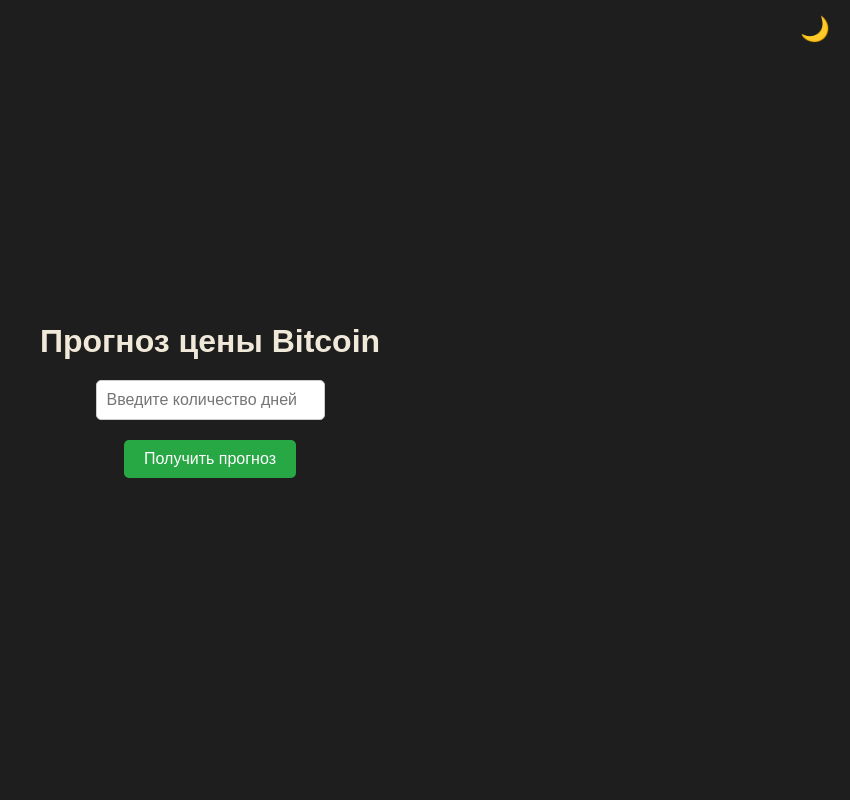
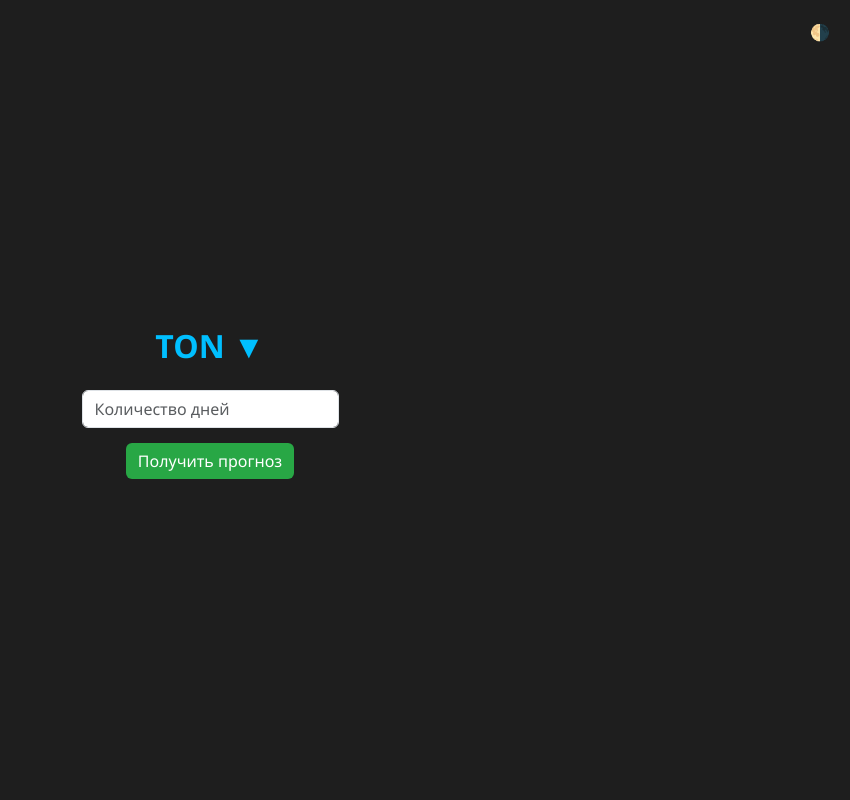
Before and after one commit to o09999/bitcoinfff, a Flask app: page / in a window 1280 px wide. Shown: the whole page, without its empty margins (430-1280 px from the left). Run offline with Flask 3, Linux system fonts and the light colour scheme; parts of the project's set-up code (start-up, migrations or seed data) failed here and were passed over.

Commit message:
бновил дизайн, добавил прогнозы и темы

```diff
--- a/app.py
+++ b/app.py
@@ -1,26 +1,32 @@
 from flask import Flask, request, jsonify, render_template
 from flask_cors import CORS
 import numpy as np
-from pycoingecko import CoinGeckoAPI
 from datetime import datetime, timedelta
 from sklearn.preprocessing import MinMaxScaler
 from tensorflow.keras.models import Sequential
 from tensorflow.keras.layers import Dense, LSTM
+import yfinance as yf
+import pandas as pd
 
 app = Flask(__name__)
 CORS(app, resources={r"/*": {"origins": "*"}})
 
-cg = CoinGeckoAPI()
+# Сопоставление названий криптовалют с тикерами yfinance
+COIN_MAP = {
+    "bitcoin": "BTC-USD",
+    "ethereum": "ETH-USD",
+    "usdt": "USDT-USD",
+    "ton": "TON11419-USD"  # или замени на корректный тикер TON, если другой
+}
 
-def get_bitcoin_data(days=365):
+def get_crypto_data(coin_id, days=365):
     end_date = datetime.now()
     start_date = end_date - timedelta(days=days)
-    data = cg.get_coin_market_chart_range_by_id(
-        id='bitcoin', vs_currency='usd',
-        from_timestamp=int(start_date.timestamp()),
-        to_timestamp=int(end_date.timestamp())
-    )
-    return [x[1] for x in data['prices']]
+    ticker = COIN_MAP.get(coin_id.lower())
+    if not ticker:
+        return None
+    data = yf.download(ticker, start=start_date, end=end_date)
+    return data['Close'].values.reshape(-1, 1) if not data.empty else None
 
 def create_dataset(data, time_step=60):
     X, y = [], []
@@ -29,51 +35,41 @@ def create_dataset(data, time_step=60):
         y.append(data[i + time_step, 0])
     return np.array(X), np.array(y)
 
-# Подготовка данных
-prices = np.array(get_bitcoin_data()).reshape(-1, 1)
-scaler = MinMaxScaler(feature_range=(0, 1))
-scaled_prices = scaler.fit_transform(prices)
+# Предсказание
+@app.route('/predict/<coin_id>/<int:days>', methods=['GET'])
+def predict(coin_id, days):
+    prices = get_crypto_data(coin_id)
+    if prices is None or len(prices) < 61:
+        return jsonify({"error": f"Not enough data or invalid coin: {coin_id}"}), 400
 
-# Модель LSTM
-time_step = 60
-X, y = create_dataset(scaled_prices, time_step)
-X = X.reshape(X.shape[0], X.shape[1], 1)
+    scaler = MinMaxScaler(feature_range=(0, 1))
+    scaled_prices = scaler.fit_transform(prices)
+    time_step = 60
+    X, y = create_dataset(scaled_prices, time_step)
+    X = X.reshape(X.shape[0], X.shape[1], 1)
 
-model = Sequential([
-    LSTM(50, return_sequences=True, input_shape=(time_step, 1)),
-    LSTM(50, return_sequences=False),
-    Dense(25),
-    Dense(1)
-])
+    model = Sequential([
+        LSTM(50, return_sequences=True, input_shape=(time_step, 1)),
+        LSTM(50, return_sequences=False),
+        Dense(25),
+        Dense(1)
+    ])
+    model.compile(optimizer='adam', loss='mean_squared_error')
+    model.fit(X, y, epochs=10, batch_size=64, verbose=0)
 
-model.compile(optimizer='adam', loss='mean_squared_error')
-model.fit(X, y, epochs=60, batch_size=64, verbose=1)
-
-@app.route('/predict/<int:days>', methods=['GET'])
-def predict_get(days):
     predictions = []
     last_sequence = scaled_prices[-time_step:]
-
     for _ in range(days):
         last_sequence = last_sequence.reshape((1, time_step, 1))
-        predicted_price_scaled = model.predict(last_sequence)
+        predicted_price_scaled = model.predict(last_sequence, verbose=0)
         predicted_price = scaler.inverse_transform(predicted_price_scaled)[0][0]
         predictions.append(predicted_price)
         last_sequence = np.append(last_sequence[:, 1:, :], [[predicted_price_scaled[0]]], axis=1)
 
     future_dates = [(datetime.now() + timedelta(days=i+1)).strftime("%Y-%m-%d") for i in range(days)]
     return jsonify({
-        "predictions": [(str(date), float(price)) for date, price in zip(future_dates, predictions)]
+        "predictions": [(date, float(price)) for date, price in zip(future_dates, predictions)]
     })
-
-@app.route('/predict', methods=['POST'])
-def predict_post():
-    data = request.get_json()
-    if not data or 'days' not in data:
-        return jsonify({"error": "Invalid input"}), 400
-
-    days = int(data['days'])
-    return predict_get(days)
 
 @app.route('/')
 def home():
--- a/templates/index.html
+++ b/templates/index.html
@@ -1,137 +1,202 @@
 <!DOCTYPE html>
-<html lang="ru">
+<html lang="ru" data-theme="dark">
 <head>
-    <meta charset="UTF-8">
-    <title>Прогноз цены Bitcoin</title>
+  <meta charset="UTF-8" />
+  <meta name="viewport" content="width=device-width, initial-scale=1.0"/>
+  <title>Crypto Forecast</title>
+  <link href="https://cdn.jsdelivr.net/npm/bootstrap@5.3.0/dist/css/bootstrap.min.css" rel="stylesheet" />
   <style>
-        * {
-            box-sizing: border-box;
+    :root {
+      --dark-bg: #1e1e1e;
+      --light-bg: #f2f2f2;
+      --ton-color: #00bfff;
+      --btc-color: #f2b400;
+      --eth-color: #9b59b6;
+      --usdt-color: #2ecc71;
+    }
+
+    body {
+      background-color: var(--dark-bg);
+      color: white;
+      transition: background-color 0.5s ease, color 0.5s ease;
+      font-family: 'Segoe UI', sans-serif;
+      min-height: 100vh;
       margin: 0;
       padding: 0;
+      position: relative;
+      display: flex;
+      justify-content: center;
+      align-items: center;
+      flex-direction: column;
     }
 
-        html, body {
-            height: 100%;
-            font-family: Arial, sans-serif;
-            transition: background-color 0.3s, color 0.3s;
+    [data-theme="light"] body {
+      background-color: var(--light-bg);
+      color: #111;
     }
 
-        body.dark-theme {
-            background-color: #1e1e1e;
-            color: #f0e8d9;
+    .fade-in {
+      opacity: 0;
+      transform: translateY(20px);
+      animation: fadeIn 1s ease forwards;
     }
 
-        body.light-theme {
-            background-color: #fdfdfd;
-            color: #222;
+    @keyframes fadeIn {
+      to {
+        opacity: 1;
+        transform: translateY(0);
+      }
     }
 
-        .container {
+    .crypto-title {
+      font-size: 2rem;
+      font-weight: bold;
+      cursor: pointer;
+    }
+
+    .crypto-select {
+      display: none;
+    }
+
+    .crypto-title.ton { color: var(--ton-color); }
+    .crypto-title.bitcoin { color: var(--btc-color); }
+    .crypto-title.ethereum { color: var(--eth-color); }
+    .crypto-title.usdt { color: var(--usdt-color); }
+
+    .form-container {
       display: flex;
       flex-direction: column;
       align-items: center;
-            justify-content: center;
-            height: 100%;
-        }
-
-        h1 {
-            margin-bottom: 20px;
-        }
-
-        input {
-            padding: 10px;
-            font-size: 16px;
-            margin-bottom: 10px;
-            border: 1px solid #ccc;
-            border-radius: 5px;
-        }
-
-        button {
-            padding: 10px 20px;
-            font-size: 16px;
-            border: none;
-            border-radius: 5px;
-            cursor: pointer;
-            margin-top: 10px;
-        }
-
-        .btn-success {
-            background-color: #28a745;
-            color: white;
-        }
-
-        .btn-error {
-            color: red;
-            margin-top: 10px;
-        }
-
-        #theme-toggle {
-            position: absolute;
-            top: 15px;
-            right: 20px;
-            cursor: pointer;
-            font-size: 24px;
-            user-select: none;
-        }
-
-        ul {
-            list-style: none;
+      gap: 15px;
+      width: 100%;
+      max-width: 300px;
       margin-top: 20px;
     }
 
-        ul li {
-            margin: 5px 0;
+    .btn-submit {
+      background-color: #28a745;
+      color: white;
+      border: none;
+    }
+
+    .error-message {
+      color: #ff4d4f;
+      font-weight: bold;
+      margin-top: 10px;
+      display: none;
+    }
+
+    .theme-toggle {
+      position: absolute;
+      top: 20px;
+      right: 20px;
+      cursor: pointer;
+    }
+
+    #forecastBox {
+      position: absolute;
+      top: 20px;
+      left: 20px;
+      background-color: rgba(255, 255, 255, 0.05);
+      border: 1px solid rgba(255, 255, 255, 0.1);
+      padding: 15px;
+      border-radius: 10px;
+      max-width: 300px;
+      font-size: 0.9rem;
+      display: none;
+      z-index: 999;
+      backdrop-filter: blur(8px);
+    }
+
+    [data-theme="light"] #forecastBox {
+      background-color: rgba(0, 0, 0, 0.05);
+      border: 1px solid rgba(0, 0, 0, 0.1);
     }
   </style>
 </head>
-<body class="dark-theme">
-    <div id="theme-toggle">🌙</div>
+<body>
+  <div class="theme-toggle">🌗</div>
 
-    <div class="container">
-        <h1>Прогноз цены Bitcoin</h1>
-        <input type="number" id="days" placeholder="Введите количество дней">
-        <button class="btn-success" onclick="getPrediction()">Получить прогноз</button>
-        <div id="result"></div>
+  <div id="forecastBox"></div>
+
+  <div class="text-center fade-in">
+    <div id="cryptoTitle" class="crypto-title ton">TON ▼</div>
+    <select id="cryptoSelect" class="form-select crypto-select mt-2">
+      <option value="ton">TON</option>
+      <option value="bitcoin">Bitcoin</option>
+      <option value="ethereum">Ethereum</option>
+      <option value="usdt">USDT</option>
+    </select>
+
+    <div class="form-container fade-in" style="animation-delay: .3s">
+      <input type="number" id="daysInput" class="form-control" placeholder="Количество дней" />
+      <button class="btn btn-submit fade-in" id="predictBtn" style="animation-delay: .6s">Получить прогноз</button>
+      <div id="errorMessage" class="error-message">Произошла ошибка. Попробуйте ещё раз.</div>
+    </div>
   </div>
 
   <script>
-        const themeToggle = document.getElementById('theme-toggle');
-        const body = document.body;
+    const themeToggle = document.querySelector(".theme-toggle");
+    const html = document.documentElement;
+    const cryptoTitle = document.getElementById("cryptoTitle");
+    const cryptoSelect = document.getElementById("cryptoSelect");
+    const predictBtn = document.getElementById("predictBtn");
+    const daysInput = document.getElementById("daysInput");
+    const errorMessage = document.getElementById("errorMessage");
+    const forecastBox = document.getElementById("forecastBox");
 
-        // Сохранение темы между перезагрузками
-        if (localStorage.getItem("theme") === "light") {
-            body.classList.remove("dark-theme");
-            body.classList.add("light-theme");
-            themeToggle.textContent = "☀️";
+    const colorMap = {
+      ton: "ton",
+      bitcoin: "bitcoin",
+      ethereum: "ethereum",
+      usdt: "usdt"
+    };
+
+    themeToggle.onclick = () => {
+      html.dataset.theme = html.dataset.theme === "dark" ? "light" : "dark";
+    };
+
+    cryptoTitle.onclick = () => {
+      cryptoSelect.style.display = cryptoSelect.style.display === "block" ? "none" : "block";
+    };
+
+    cryptoSelect.onchange = () => {
+      const coin = cryptoSelect.value;
+      cryptoTitle.textContent = coin.toUpperCase() + " ▼";
+      cryptoTitle.className = "crypto-title " + colorMap[coin];
+      cryptoSelect.style.display = "none";
+    };
+
+    predictBtn.onclick = async () => {
+      const coin = cryptoSelect.value;
+      const days = daysInput.value;
+      errorMessage.style.display = "none";
+      forecastBox.style.display = "none";
+      forecastBox.innerHTML = "";
+
+      if (!days || isNaN(days) || days <= 0) {
+        errorMessage.textContent = "Введите корректное количество дней";
+        errorMessage.style.display = "block";
+        return;
       }
 
-        themeToggle.addEventListener('click', () => {
-            body.classList.toggle('dark-theme');
-            body.classList.toggle('light-theme');
-            const isDark = body.classList.contains('dark-theme');
-            themeToggle.textContent = isDark ? '🌙' : '☀️';
-            localStorage.setItem("theme", isDark ? "dark" : "light");
-        });
-
-        async function getPrediction() {
-            const days = document.getElementById('days').value;
-            const result = document.getElementById('result');
-            result.innerHTML = 'Загрузка...';
-
       try {
-                const response = await fetch(`/predict/${days}`);
+        const response = await fetch(`/predict/${coin}/${days}`);
         const data = await response.json();
 
-                if (data.error) {
-                    result.innerHTML = `<p class="btn-error">Ошибка: ${data.error}</p>`;
+        if (response.ok) {
+          forecastBox.innerHTML = `<h6>Прогноз для ${coin.toUpperCase()}:</h6><ul class="mt-2">` +
+            data.predictions.map(([date, price]) => `<li>${date}: <strong>${price.toFixed(2)} USD</strong></li>`).join("") +
+            "</ul>";
+          forecastBox.style.display = "block";
         } else {
-                    const list = data.predictions.map(([date, price]) => `<li>${date}: $${price.toFixed(2)}</li>`).join('');
-                    result.innerHTML = `<ul>${list}</ul>`;
+          throw new Error(data.error || "Ошибка при получении данных");
         }
-            } catch (error) {
-                result.innerHTML = `<p class="btn-error">Ошибка: ${error.message}</p>`;
+      } catch (err) {
+        errorMessage.textContent = err.message;
+        errorMessage.style.display = "block";
       }
-        }
+    };
   </script>
 </body>
 </html>
```
Lines whose indentation alone changed are shown as unchanged.
